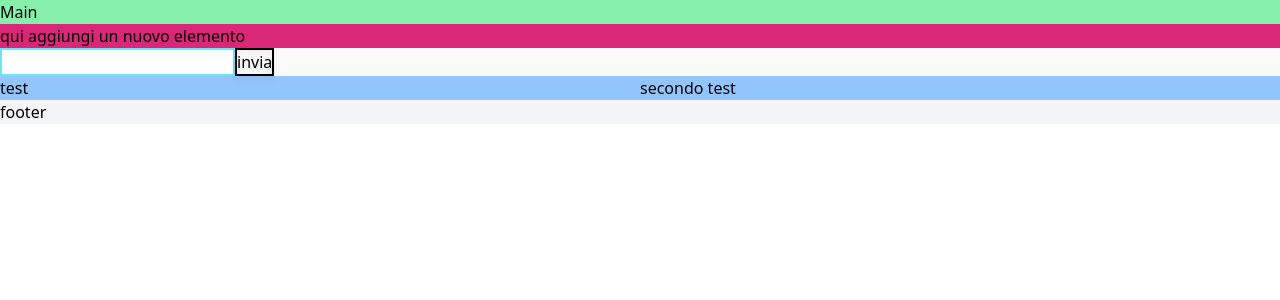
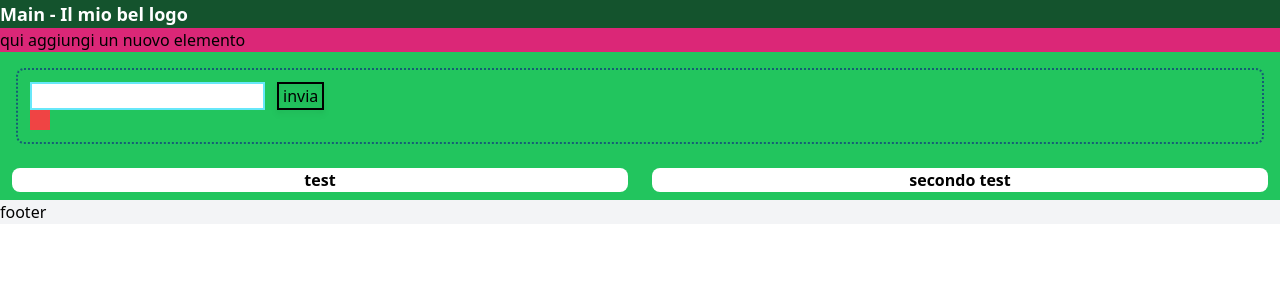
Before and after one commit to stefano-marchesi/exDec, a React (Vite) app: page / in a window 1280 px wide. Shown: the top 300 px of the page. Built offline with nearby package versions, Linux system fonts and the light colour scheme.

Commit message:
cambio 01

```diff
--- a/src/components/AggiungiParte.tsx
+++ b/src/components/AggiungiParte.tsx
@@ -4,21 +4,24 @@ import { aggiungiParte } from "../redux/partiReducer"
 import "./../index.css"
 
 const parteDefault = {
-  nome:''
+  nome: ''
 }
 
-export const AggiungiParte = ()=>{
+export const AggiungiParte = () => {
   const dispatch = useDispatch()
   const [parte, cambiaParte] = useState(parteDefault)
-  const handleClick = ()=>{
+  const handleClick = () => {
     dispatch(aggiungiParte(parte))
     cambiaParte(parteDefault)
   }
   return (
-    <div className="bg-zinc-50">
+    <div className="">
       <div className="bg-pink-600">qui aggiungi un nuovo elemento </div>
-      <input className="border-2 border-cyan-300" value={parte.nome}    onChange={e => cambiaParte({nome: e.target.value})} />
-      <button className="drop-shadow-md  text-center border-2 border-black" onClick={handleClick}>invia</button>
+      <div className="border-2 border-dotted rounded-lg border-cyan-800 m-4 p-3">
+        <input className="border-2 border-cyan-300" value={parte.nome} onChange={e => cambiaParte({ nome: e.target.value })} />
+        <button className="drop-shadow-md ml-3 pl-1 pr-1 text-center border-2 border-black" onClick={handleClick}>invia</button>
+        <div className="box-border w-5 h-5 bg-red-500"></div>
+      </div>
     </div>
   )
 }
--- a/src/pagine/ListaParti.tsx
+++ b/src/pagine/ListaParti.tsx
@@ -5,16 +5,17 @@ import './../index.css'
 import { Link } from "react-router-dom"
 
 
-export const ListaParti = ()=>{
+export const ListaParti = () => {
   const parti = useSelector(selectParti)
   console.log(parti)
 
-  return (<div className="w bg-blue-300">
+  return (
+    <div className="bg-green-500">
       <AggiungiParte />
-    <div className="grid grid-cols-2 ">
-    {parti.map((parte, index: number)=>{
+      <div className="grid grid-cols-2">
+        {parti.map((parte, index: number) => {
           return (
-        <div key={index}>
+            <div className="bg-white rounded-lg ml-3 mr-3 m-2 font-semibold text-center" key={index}>
 
               <Link to={`singolaparte/${index}`}> {parte.nome}</Link>
             </div>
--- a/src/pagine/Main.tsx
+++ b/src/pagine/Main.tsx
@@ -3,7 +3,7 @@ import './../index.css'
 export const Main = ()=>{
   return (
     <div>
-      <div className="bg-green-300">Main</div>
+      <div className="bg-green-900 text-lg text-white font-bold">Main - Il mio bel logo</div>
       <Outlet />
       <div className="bg-gray-100">footer</div>
     </div>
```
Lines whose indentation alone changed are shown as unchanged.
